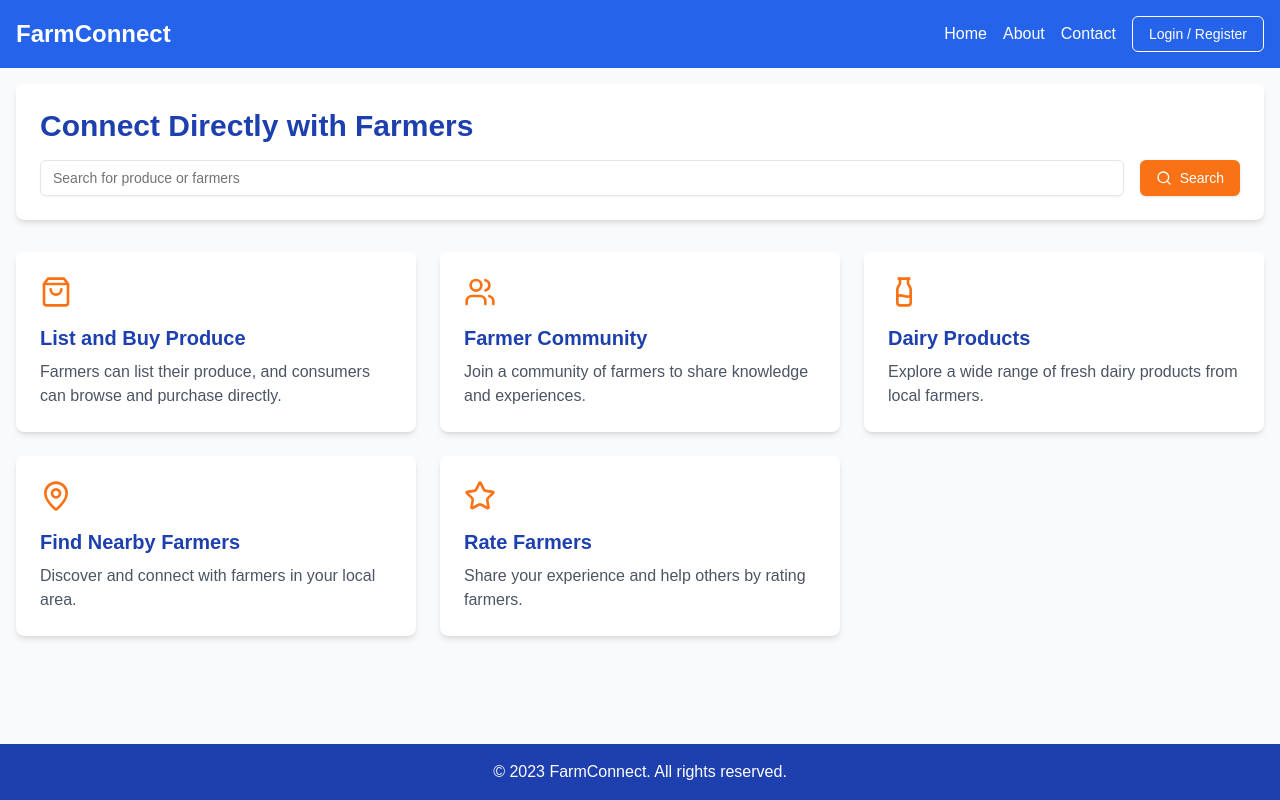
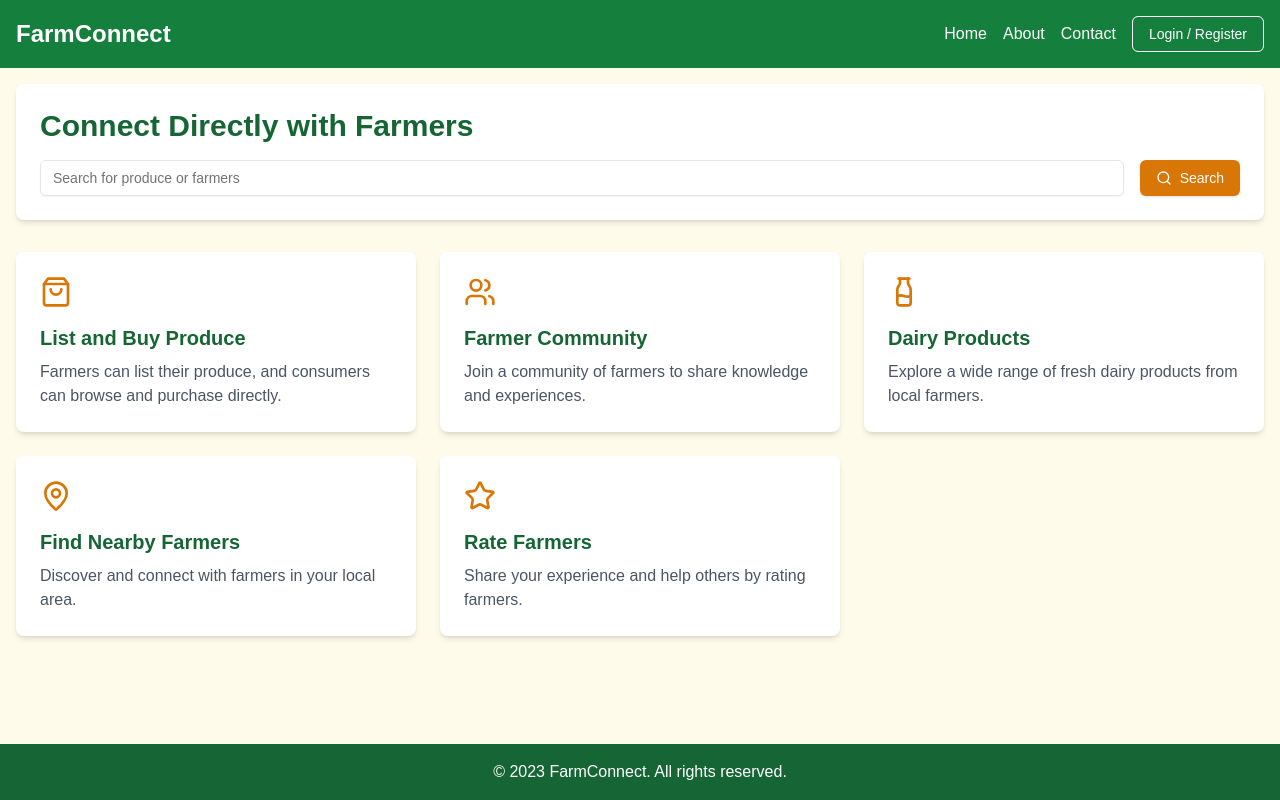
Before and after one commit to viveak910/farmconnect, a Next.js app: page / in a window 1280 px wide. Built offline with nearby package versions, Linux system fonts and the light colour scheme.

Commit message:
homepage changed

```diff
--- a/app/FarmConnect.tsx
+++ b/app/FarmConnect.tsx
@@ -6,15 +6,15 @@ import Link from 'next/link'
 
 export default function FarmConnect() {
   return (
-    <div className="flex flex-col min-h-screen bg-gray-50">
-      <header className="bg-blue-600 text-white p-4">
+    <div className="flex flex-col min-h-screen bg-amber-50">
+      <header className="bg-green-700 text-white p-4">
         <div className="container mx-auto flex justify-between items-center">
           <h1 className="text-2xl font-bold">FarmConnect</h1>
           <nav className="space-x-4">
             <Link href="/" className="hover:underline">Home</Link>
             <Link href="/about" className="hover:underline">About</Link>
             <Link href="/contact" className="hover:underline">Contact</Link>
-            <Button variant="outline" className="text-white border-white hover:bg-white hover:text-blue-600">
+            <Button variant="outline" className="text-white border-white hover:bg-white hover:text-green-700">
               Login / Register
             </Button>
           </nav>
@@ -23,10 +23,10 @@ export default function FarmConnect() {
 
       <main className="flex-grow container mx-auto p-4">
         <section className="mb-8 bg-white p-6 rounded-lg shadow-md">
-          <h2 className="text-3xl font-bold mb-4 text-blue-800">Connect Directly with Farmers</h2>
+          <h2 className="text-3xl font-bold mb-4 text-green-800">Connect Directly with Farmers</h2>
           <div className="flex gap-4">
             <Input type="text" placeholder="Search for produce or farmers" className="flex-grow" />
-            <Button className="bg-orange-500 hover:bg-orange-600 text-white">
+            <Button className="bg-amber-600 hover:bg-amber-700 text-white">
               <Search className="h-4 w-4 mr-2" />
               Search
             </Button>
@@ -73,7 +73,7 @@ export default function FarmConnect() {
         </section>
       </main>
 
-      <footer className="bg-blue-800 text-white p-4 mt-8">
+      <footer className="bg-green-800 text-white p-4 mt-8">
         <div className="container mx-auto text-center">
           <p>&copy; 2023 FarmConnect. All rights reserved.</p>
         </div>
@@ -85,8 +85,8 @@ export default function FarmConnect() {
 function FeatureCard({ icon, title, description }: { icon: React.ReactNode, title: string, description: string }) {
   return (
     <div className="bg-white p-6 rounded-lg shadow-md hover:shadow-lg transition-shadow duration-300">
-      <div className="text-orange-500 mb-4">{icon}</div>
-      <h3 className="text-xl font-semibold mb-2 text-blue-800">{title}</h3>
+      <div className="text-amber-600 mb-4">{icon}</div>
+      <h3 className="text-xl font-semibold mb-2 text-green-800">{title}</h3>
       <p className="text-gray-600">{description}</p>
     </div>
   )
```
